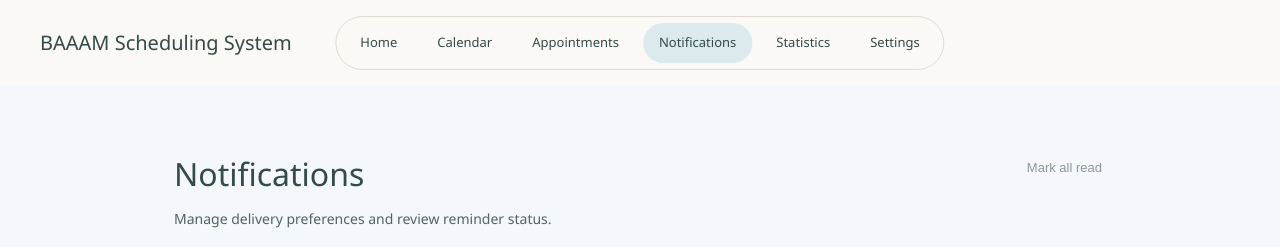
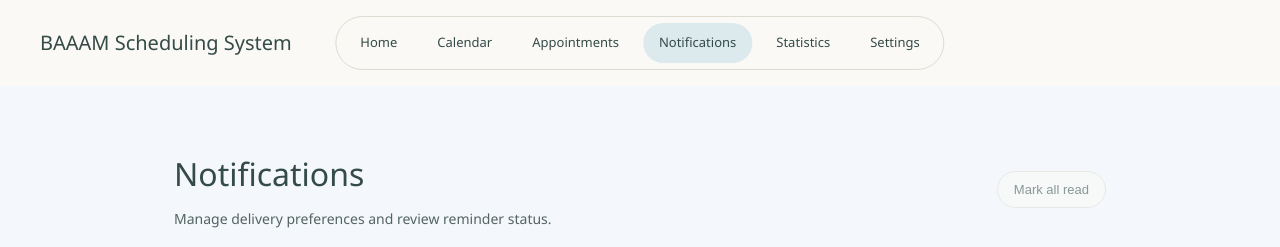
Before and after one commit to ohmygodjustload/cs440-software-engineering-project, an Angular app in the folder src/frontend/: page /notifications in a window 1280 px wide. Shown: the top 247 px of the page. Built offline with nearby package versions, Linux system fonts and the light colour scheme; no server answers.

Commit message:
feat: update "Mark as Read" button to be a pill

```diff
--- a/src/frontend/src/app/pages/notifications/notifications.component.css
+++ b/src/frontend/src/app/pages/notifications/notifications.component.css
@@ -3,8 +3,8 @@
 .notifications-head { display: flex; align-items: flex-start; justify-content: space-between; gap: 16px; }
 .notifications-head__titles h1 { margin: 0; font-size: 32px; font-weight: 500; }
 .notifications-head__titles p { margin: 10px 0 0; font-size: 14px; color: #526460; }
-.notifications-mark { border: 0; background: transparent; color: #344b48; font-size: 13px; cursor: pointer; padding: 10px 4px; white-space: nowrap; }
-.notifications-mark:hover:not(:disabled) { text-decoration: underline; }
+.notifications-mark { border: 1px solid #dedbd2; background: #faf9f6; color: #344b48; font-size: 13px; cursor: pointer; padding: 10px 16px; border-radius: 999px; white-space: nowrap; align-self: center; }
+.notifications-mark:hover:not(:disabled) { background: #f0efea; }
 .notifications-mark:disabled { opacity: 0.55; cursor: not-allowed; }
 .notifications-mark:focus-visible { outline: 3px solid #1f6feb; outline-offset: 2px; }
 .notifications-alert { margin-top: 20px; padding: 12px 16px; border-left: 3px solid; font-size: 13px; }
```
